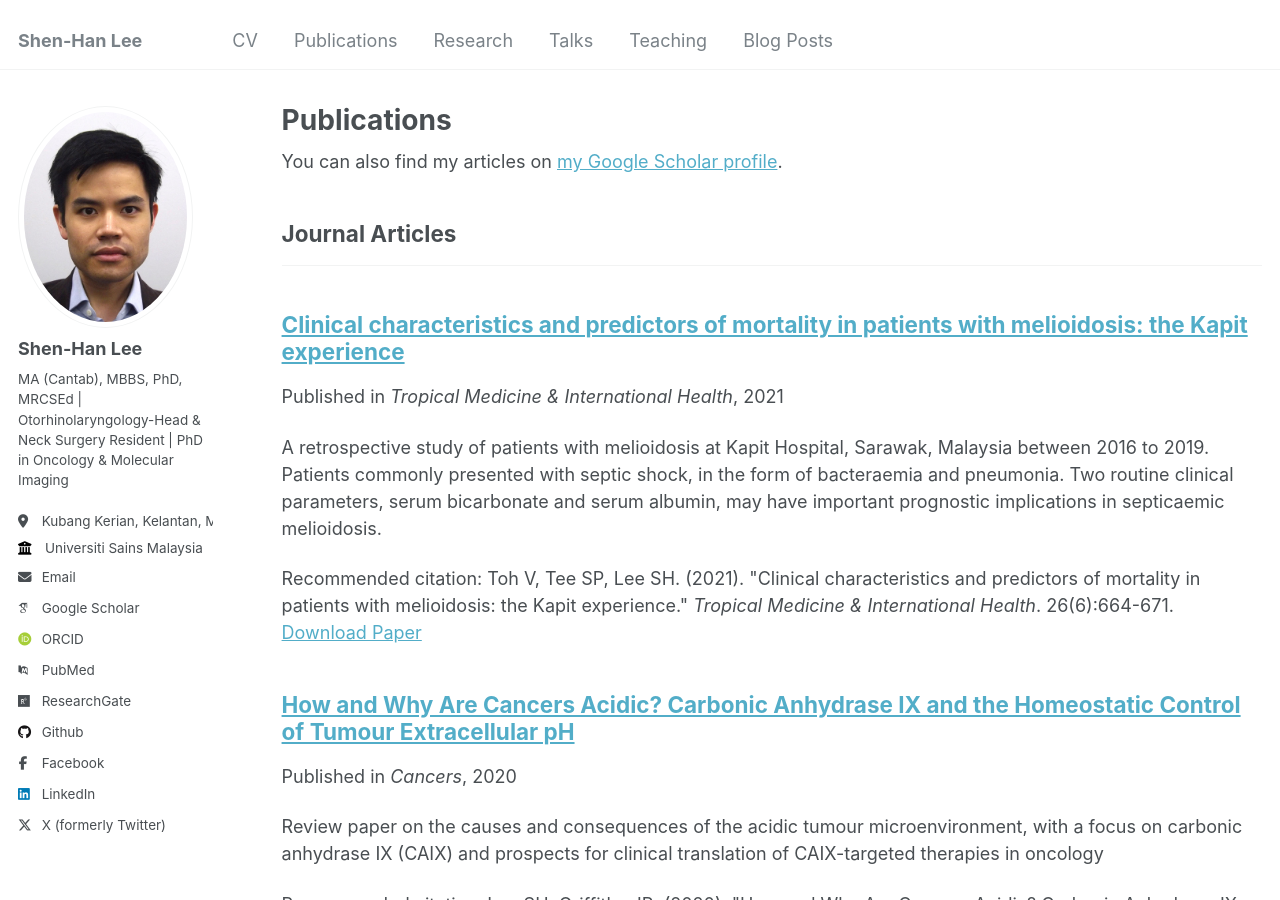
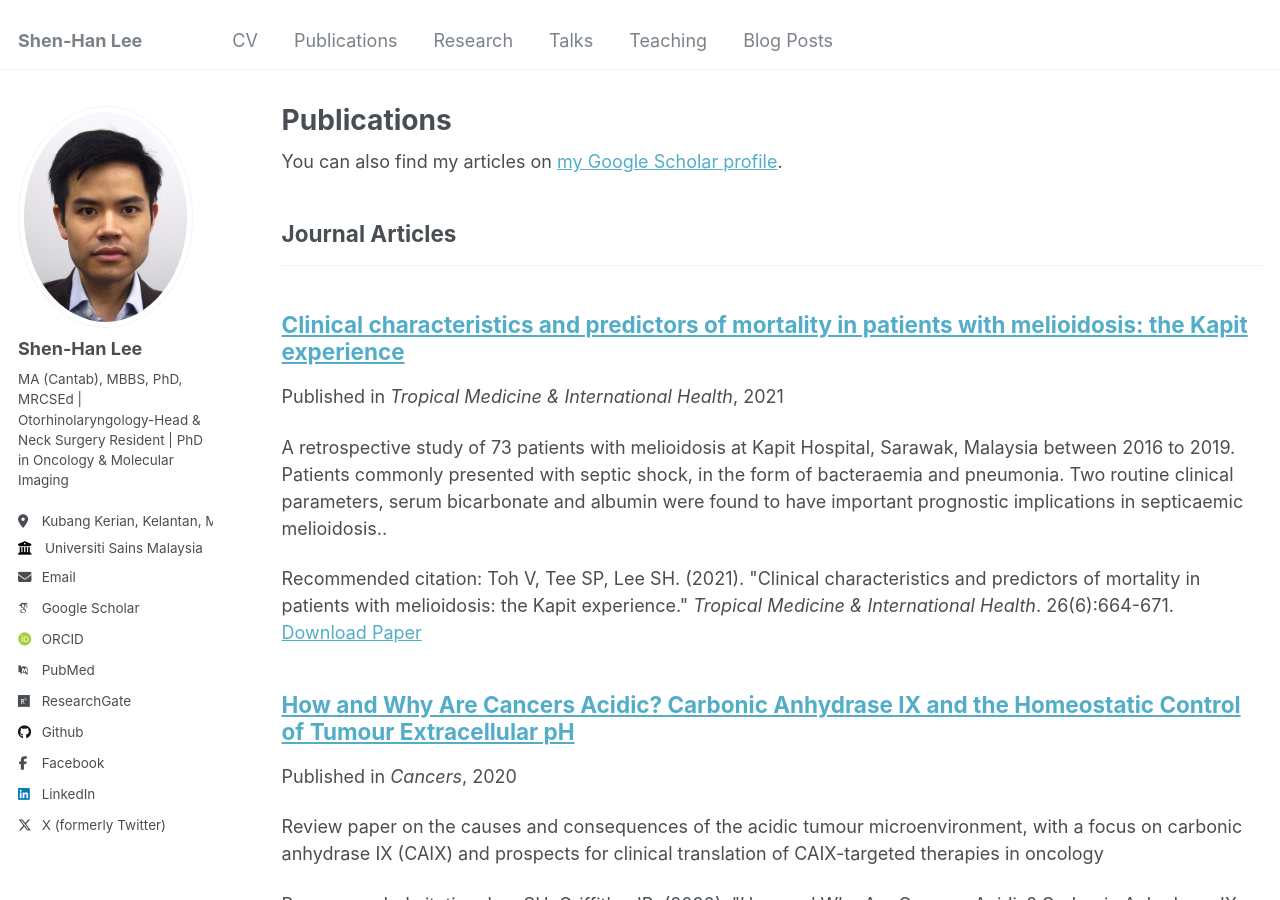
Before and after one commit to shenhanlee/shenhanlee.github.io, a Jekyll site: the page built from _pages/publications.html, in a window 1280 px wide and 900 px high. Built offline with Jekyll 4.4.1, drawn with Linux system fonts in a browser that asks for light colours; some web fonts are replaced.

Commit message:
Merge remote-tracking branch 'origin/master'

```diff
--- a/_publications/2021-02-16-clinical-characteristics-melioidosis-kapit.md
+++ b/_publications/2021-02-16-clinical-characteristics-melioidosis-kapit.md
@@ -3,7 +3,7 @@ title: "Clinical characteristics and predictors of mortality in patients with me
 collection: publications
 category: manuscripts
 permalink: /publication/2021-02-16-clinical-characteristics-melioidosis-kapit
-excerpt: 'A retrospective study of patients with melioidosis at Kapit Hospital, Sarawak, Malaysia between 2016 to 2019. Patients commonly presented with septic shock, in the form of bacteraemia and pneumonia. Two routine clinical parameters, serum bicarbonate and serum albumin, may have important prognostic implications in septicaemic melioidosis.'
+excerpt: 'A retrospective study of 73 patients with melioidosis at Kapit Hospital, Sarawak, Malaysia between 2016 to 2019. Patients commonly presented with septic shock, in the form of bacteraemia and pneumonia. Two routine clinical parameters, serum bicarbonate and albumin were found to have important prognostic implications in septicaemic melioidosis..'
 date: 2021-02-16
 venue: 'Tropical Medicine & International Health'
 paperurl: 'https://shenhanlee.github.io/files/Toh V, Tee SP, Lee SH_Tropical Medicine & International Health_2021.pdf'
```
